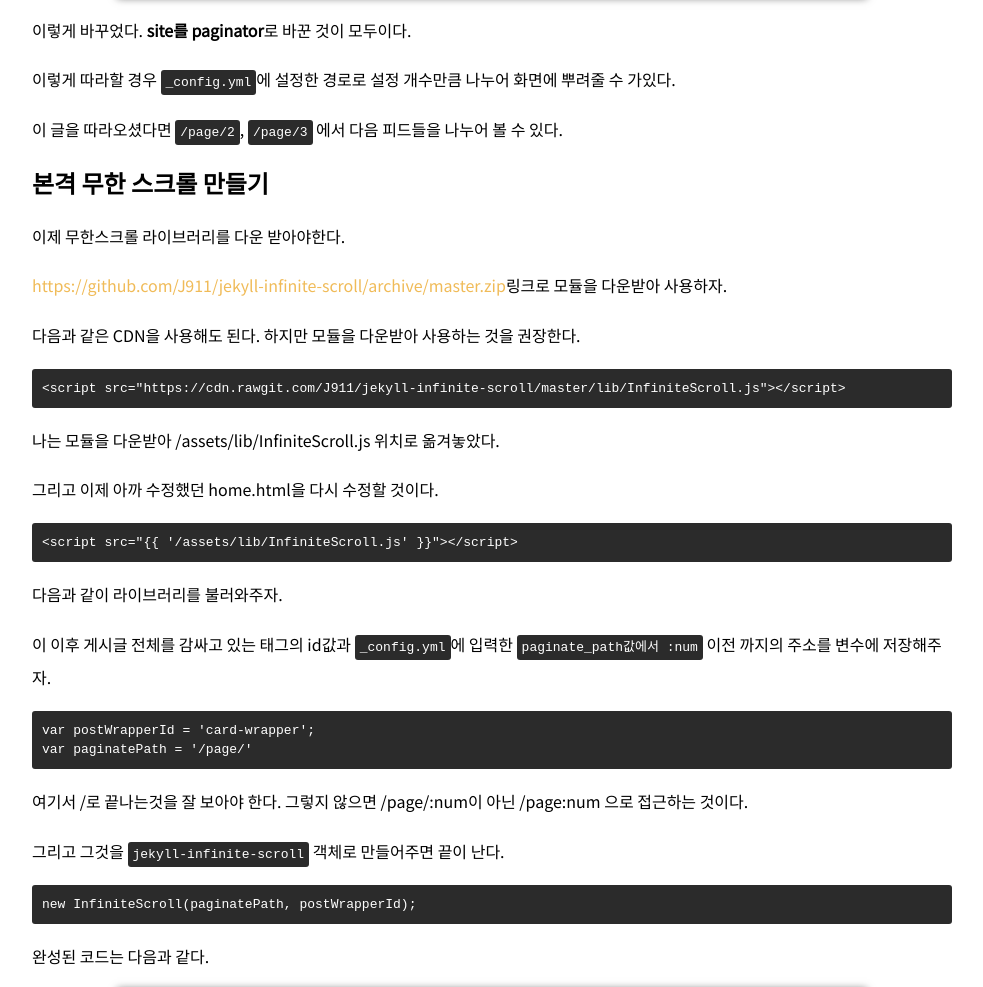
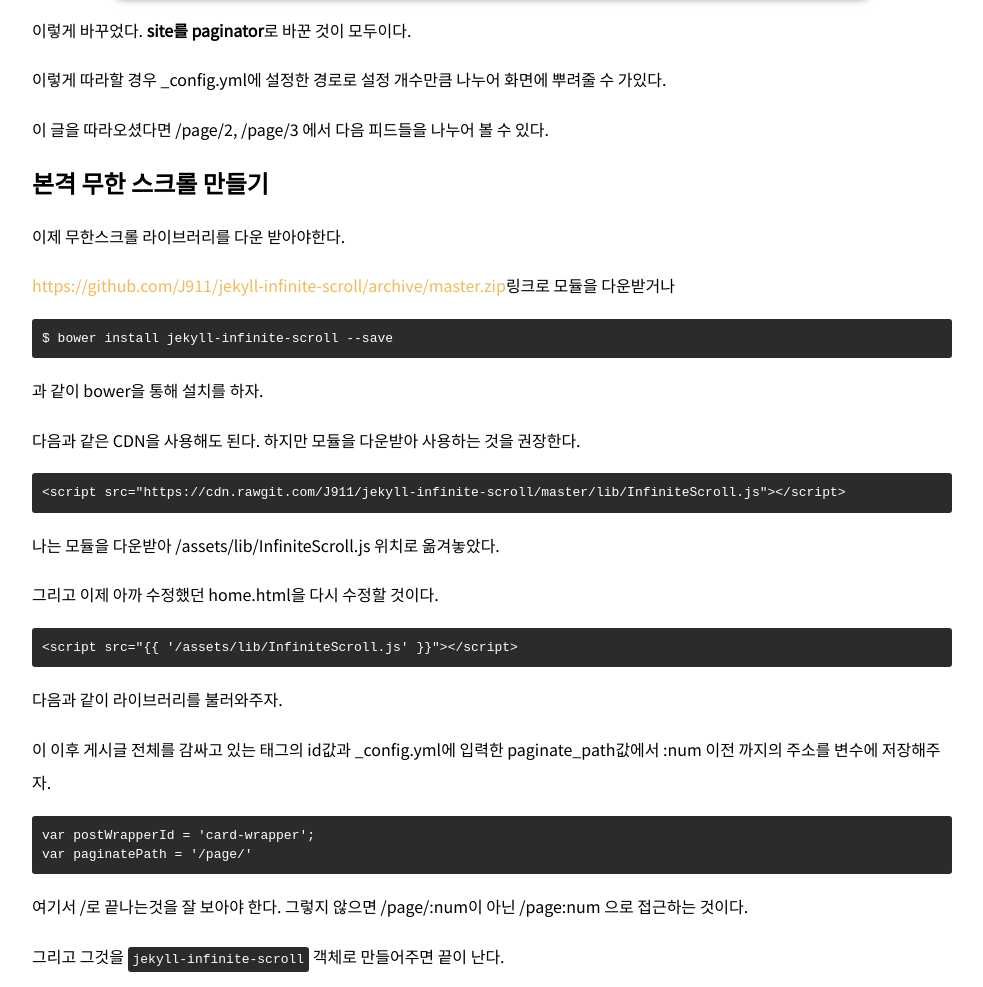
Before and after one commit to kmss1258/kmss1258.github.io, a Jekyll site: the page built from _posts/2018-09-28-setup-jekyll-infinite-scroll.markdown, in a window 1280 px wide and 1400 px high, scrolled down 1408 px. Shown: the part 193-1180 px from the top of the window, without its empty margins (148-1131 px from the left). Built offline with Jekyll 4.4.1, drawn with Linux system fonts in a browser that asks for light colours; nearby versions of some CDN libraries; comment, search, counter and statistics services are not loaded; some of the changed text lies outside the part shown; grey boxes are pictures that could not be loaded.

Commit message:
fix: update highlight

````diff
--- a/_posts/2018-09-28-setup-jekyll-infinite-scroll.markdown
+++ b/_posts/2018-09-28-setup-jekyll-infinite-scroll.markdown
@@ -15,7 +15,7 @@ cover: "/assets/post-assets/2018-09-28-setup-jekyll-infinite-scroll/cover.png"
 ## 지킬에서 페이지네이션 사용하기
 우선 지킬 페이지네이션 플러그인인 `jekyll-paginate`를 설치해주자.
 
-`_config.yml`과 `Gemfile` 두 개를 수정해주면 된다.
+_config.yml과 Gemfile 두 개를 수정해주면 된다.
 
 _config.yml
 
@@ -47,14 +47,20 @@ _layout/home.html
 
 이렇게 바꾸었다. **site를 paginator**로 바꾼 것이 모두이다.
 
-이렇게 따라할 경우 `_config.yml`에 설정한 경로로 설정 개수만큼 나누어 화면에 뿌려줄 수 가있다.
+이렇게 따라할 경우 _config.yml에 설정한 경로로 설정 개수만큼 나누어 화면에 뿌려줄 수 가있다.
 
-이 글을 따라오셨다면 `/page/2`, `/page/3` 에서 다음 피드들을 나누어 볼 수 있다.
+이 글을 따라오셨다면 /page/2, /page/3 에서 다음 피드들을 나누어 볼 수 있다.
 
 ## 본격 무한 스크롤 만들기
 이제 무한스크롤 라이브러리를 다운 받아야한다.
 
-[https://github.com/J911/jekyll-infinite-scroll/archive/master.zip](https://github.com/J911/jekyll-infinite-scroll/archive/master.zip)링크로 모듈을 다운받아 사용하자.
+[https://github.com/J911/jekyll-infinite-scroll/archive/master.zip](https://github.com/J911/jekyll-infinite-scroll/archive/master.zip)링크로 모듈을 다운받거나
+
+```
+$ bower install jekyll-infinite-scroll --save
+```
+
+과 같이 bower을 통해 설치를 하자.
 
 다음과 같은 CDN을 사용해도 된다. 하지만 모듈을 다운받아 사용하는 것을 권장한다.
 
@@ -73,7 +79,7 @@ _layout/home.html
 {% endraw %}
 다음과 같이 라이브러리를 불러와주자.
 
-이 이후 게시글 전체를 감싸고 있는 태그의 id값과 `_config.yml`에 입력한 `paginate_path값에서 :num` 이전 까지의 주소를 변수에 저장해주자.
+이 이후 게시글 전체를 감싸고 있는 태그의 id값과 _config.yml에 입력한 paginate_path값에서 :num 이전 까지의 주소를 변수에 저장해주자.
 
 ```
 var postWrapperId = 'card-wrapper';
````
